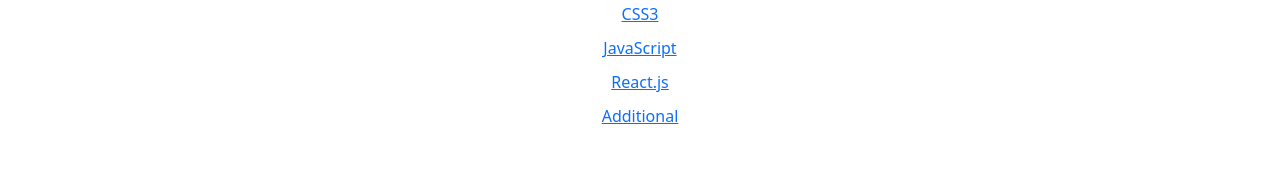
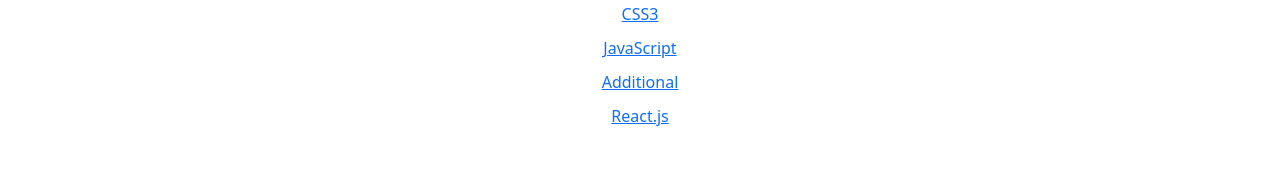
Before and after one commit to annie-uchiha/notes, a React (Create React App) app in the folder quiz-app/: page /notes in a window 1280 px wide. Shown: the part 184-362 px from the top of the page. Built offline with nearby package versions, Linux system fonts and the light colour scheme.

Commit message:
change things up

```diff
--- a/quiz-app/src/pages/Notes.js
+++ b/quiz-app/src/pages/Notes.js
@@ -19,10 +19,10 @@ function Notes() {
           <a href="#JavaScript">JavaScript</a>
         </li>
         <li>
-          <a href="#reactJS">React.js</a>
+          <a href="#general">Additional</a>
         </li>
         <li>
-          <a href="#general">Additional</a>
+          <a href="#reactJS">React.js</a>
         </li>
       </ul>
       <div>
```
